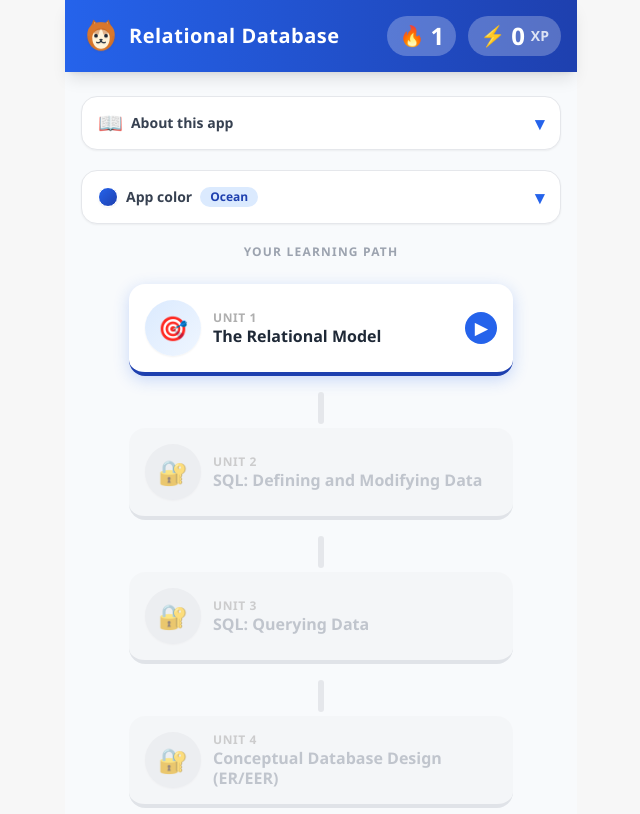
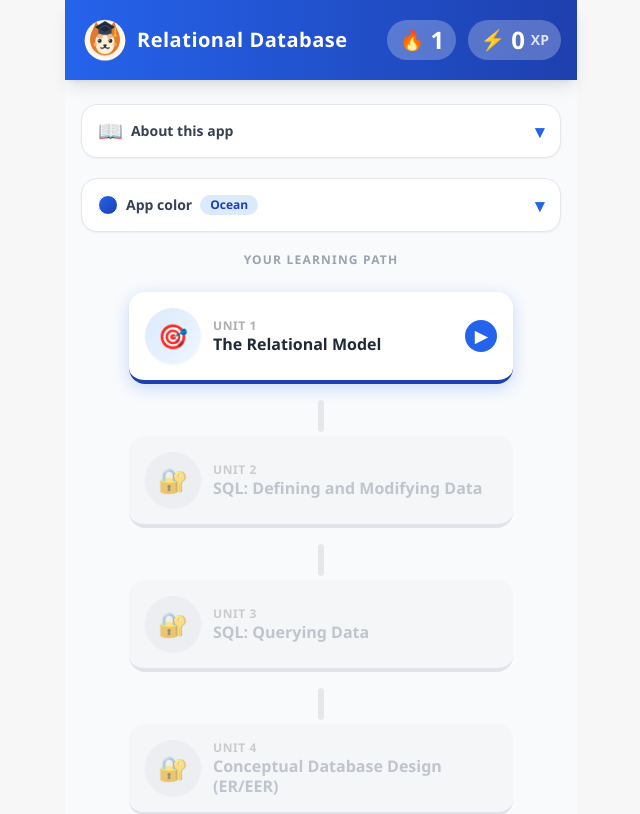
Before and after one commit to ShingoNishimoto/course_helper, a React (Vite) app: page / in a window 1280 px wide. Shown: the top 814 px of the page, without its empty margins (319-959 px from the left). Built offline with nearby package versions, Linux system fonts and the light colour scheme.

Commit message:
Update the icon.

```diff
--- a/src/components/HomeScreen.jsx
+++ b/src/components/HomeScreen.jsx
@@ -12,32 +12,42 @@ const ABOUT_ITEMS = [
 function ShibaMascot() {
   return (
     <svg
-      viewBox="0 0 64 64"
+      viewBox="0 0 80 80"
       role="img"
-      aria-label="Shiba dog mascot"
-      className="w-10 h-10 animate-float drop-shadow-sm"
+      aria-label="Graduation Shiba dog mascot"
+      className="w-12 h-12 animate-float drop-shadow-sm"
     >
-      <path d="M14 22 L20 7 L30 18 Z" fill="#C76A24" />
-      <path d="M50 22 L44 7 L34 18 Z" fill="#C76A24" />
-      <path d="M19 19 L22 11 L28 20 Z" fill="#FFE2B8" />
-      <path d="M45 19 L42 11 L36 20 Z" fill="#FFE2B8" />
+      <circle cx="40" cy="42" r="34" fill="#FFF7ED" />
+      <path d="M17 31 L25 11 L36 28 Z" fill="#D9772B" />
+      <path d="M63 31 L55 11 L44 28 Z" fill="#D9772B" />
+      <path d="M24 28 L27 18 L34 29 Z" fill="#FFE7C2" />
+      <path d="M56 28 L53 18 L46 29 Z" fill="#FFE7C2" />
       <path
-        d="M10 31 C10 18 20 11 32 11 C44 11 54 18 54 31 C54 46 44 57 32 57 C20 57 10 46 10 31 Z"
-        fill="#D9772B"
+        d="M15 41 C15 25 26 17 40 17 C54 17 65 25 65 41 C65 56 54 67 40 67 C26 67 15 56 15 41 Z"
+        fill="#E07B2E"
       />
       <path
-        d="M18 36 C18 28 24 23 32 23 C40 23 46 28 46 36 C46 47 40 54 32 54 C24 54 18 47 18 36 Z"
-        fill="#FFF2D8"
+        d="M24 45 C24 34 31 28 40 28 C49 28 56 34 56 45 C56 58 49 65 40 65 C31 65 24 58 24 45 Z"
+        fill="#FFF1D6"
       />
-      <path d="M20 29 C22 24 26 21 31 21 L28 31 Z" fill="#B85B1E" opacity="0.42" />
-      <path d="M44 29 C42 24 38 21 33 21 L36 31 Z" fill="#B85B1E" opacity="0.42" />
-      <circle cx="24" cy="33" r="3" fill="#1F2937" />
-      <circle cx="40" cy="33" r="3" fill="#1F2937" />
-      <path d="M29 39 C30.5 37.5 33.5 37.5 35 39 C34 41 30 41 29 39 Z" fill="#1F2937" />
-      <path d="M32 41 C31 44 28 45 25 43.5" fill="none" stroke="#1F2937" strokeWidth="2" strokeLinecap="round" />
-      <path d="M32 41 C33 44 36 45 39 43.5" fill="none" stroke="#1F2937" strokeWidth="2" strokeLinecap="round" />
-      <path d="M13 33 C14 42 19 50 27 54 C18 53 10 45 8 36 Z" fill="#B85B1E" opacity="0.2" />
-      <path d="M51 33 C50 42 45 50 37 54 C46 53 54 45 56 36 Z" fill="#B85B1E" opacity="0.2" />
+      <path d="M25 37 C28 30 33 27 39 27 L35 40 Z" fill="#B85B1E" opacity="0.35" />
+      <path d="M55 37 C52 30 47 27 41 27 L45 40 Z" fill="#B85B1E" opacity="0.35" />
+      <circle cx="31" cy="43" r="3.4" fill="#1F2937" />
+      <circle cx="49" cy="43" r="3.4" fill="#1F2937" />
+      <circle cx="29.8" cy="41.8" r="1" fill="#FFFFFF" />
+      <circle cx="47.8" cy="41.8" r="1" fill="#FFFFFF" />
+      <circle cx="24" cy="49" r="3.5" fill="#FDBA74" opacity="0.65" />
+      <circle cx="56" cy="49" r="3.5" fill="#FDBA74" opacity="0.65" />
+      <path d="M36.5 50 C38 48.5 42 48.5 43.5 50 C42.5 52.3 37.5 52.3 36.5 50 Z" fill="#1F2937" />
+      <path d="M40 52 C39 55 35.5 56 33 54.5" fill="none" stroke="#1F2937" strokeWidth="2" strokeLinecap="round" />
+      <path d="M40 52 C41 55 44.5 56 47 54.5" fill="none" stroke="#1F2937" strokeWidth="2" strokeLinecap="round" />
+      <path d="M25 60 C29 68 51 68 55 60 C51 72 29 72 25 60 Z" fill="#C76A24" opacity="0.18" />
+
+      <path d="M23 20 L40 10 L57 20 L40 29 Z" fill="#1E293B" />
+      <path d="M29 22 V30 C35 34 45 34 51 30 V22 L40 28 Z" fill="#334155" />
+      <path d="M57 20 V32" stroke="#FBBF24" strokeWidth="2.2" strokeLinecap="round" />
+      <circle cx="57" cy="34" r="2.4" fill="#FBBF24" />
+      <path d="M31 22 L40 17 L49 22" fill="none" stroke="#475569" strokeWidth="1.5" strokeLinecap="round" />
     </svg>
   )
 }
```
